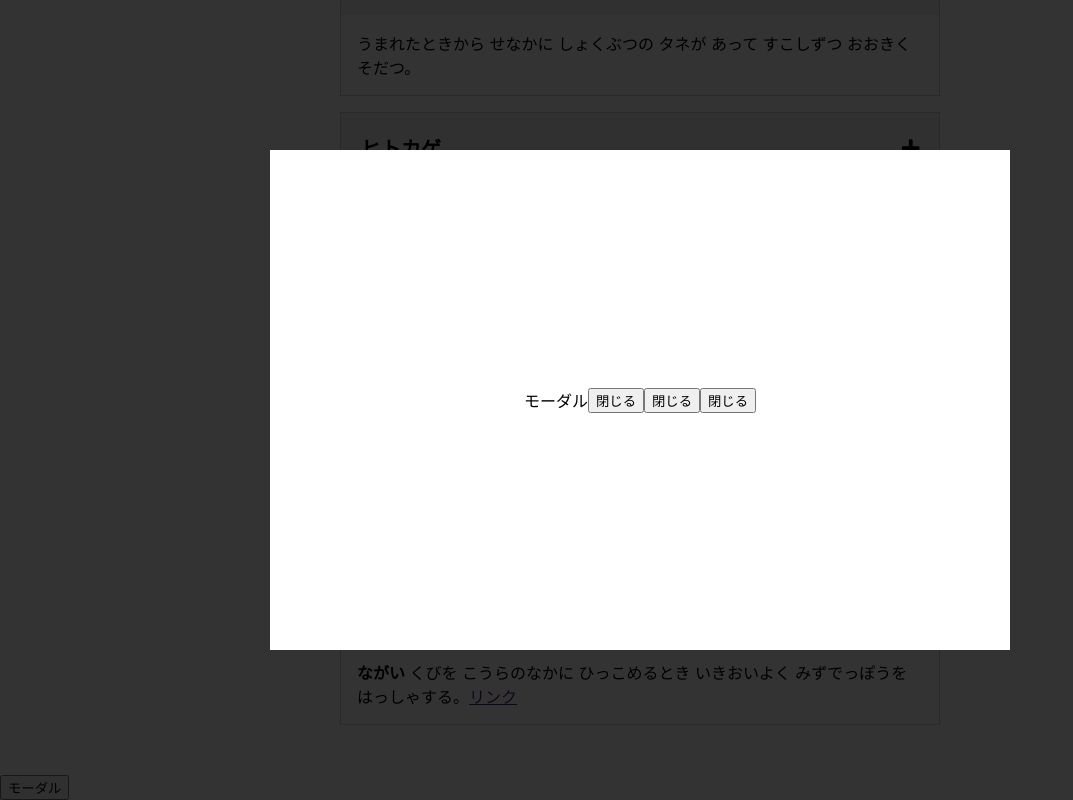
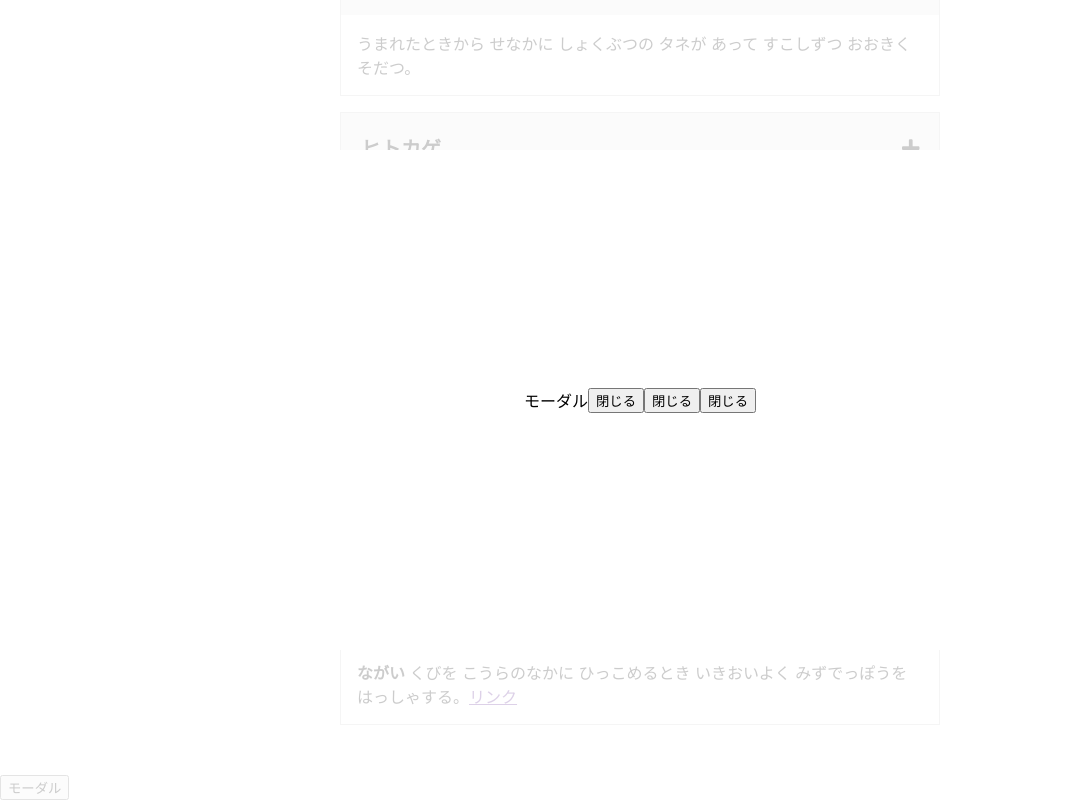
Before and after one commit to tanukichi5/react-accordion-typescript, a React (Create React App) app: page / in a window 1280 px wide. Both pictures are taken after a click on the button "モーダル". Shown: the whole page, without its empty margins (0-1073 px from the left). Built offline with nearby package versions, Linux system fonts and the light colour scheme.

Commit message:
[Add] モーダル : カスタムスタイルを適応可能

```diff
--- a/src/App.tsx
+++ b/src/App.tsx
@@ -2,6 +2,8 @@
 import React, { useState } from "react";
 import './App.css';
 import './styles/modal.css';
+
+import { css, keyframes } from '@emotion/react'
 
 import Accordion from 'components/accordion/Accordion';
 import Modal from 'components/modal/Modal';
@@ -30,10 +32,48 @@ function App() {
     console.log('閉じた')
   }
 
+  const customStyles = {
+    container: css`
+      height: 100%;
+      left: 0;
+      overflow: hidden;
+      position: fixed;
+      top: 0;
+      width: 100%;
+      z-index: 100;
+      opacity: 0;
+      visibility: hidden;
+      transition: all .6s;
+      &[aria-hidden="true"] {
+        opacity: 0;
+        visibility: hidden;
+      }
+      &[aria-hidden="false"] {
+        opacity: 1;
+        visibility: visible;
+      }
+    `,
+    overlay: css`
+      position: fixed;
+      top: 0;
+      left: 0;
+      display: flex;
+      justify-content: center;
+      align-items: center;
+      width: 100%;
+      height: 100%;
+      background: #fff;
+      opacity: 0.8;
+      z-index: 1;
+    `,
+  }
+
+
   const [hogeState, sethogeState] = useState({
     expanded: false,
     // domHide: false,
-    animationType: "animation",
+    animationType: "transition",
+    customStyles: customStyles,
   });
   function modalToggle() {
     sethogeState({
--- a/src/components/modal/Modal.tsx
+++ b/src/components/modal/Modal.tsx
@@ -5,6 +5,9 @@ import useEffectCustom from "./helpers/useEffectCustom";
 import { attachEvent } from './helpers/attachEvent'
 import { backFixed } from './helpers/backFixed'
 import { retainFocus } from './helpers/retainFocus'
+
+import { css, keyframes } from '@emotion/react'
+import * as styles from "styles/ModalStyle";
 
 export interface InjectedModalState {
   id: string;
@@ -20,7 +23,7 @@ export interface InjectedModalState {
   domHide?: boolean,
   animationType?: string,
   modalSource?: boolean,
-
+  customStyles?: any
 }
 
 
@@ -41,9 +44,24 @@ const Modal: React.FC<InjectedModalState> = (props) => {
     closedClass: "is-close",
     tabindex: -1,
     domHide: !(props.domHide === undefined) ? props.domHide : true,
-    animationType: !(props.animationType === undefined) ? props.animationType : "transition",
-    modalSource: true
+    animationType: !(props.animationType === undefined) ? props.animationType : "animation",
+    modalSource: true,
+    customStyles: !(props.customStyles === undefined) ? props.customStyles : {},
   });
+
+  //モーダル枠のスタイル設定
+  const modalStyle_container = !(modalState.customStyles.container === undefined)
+  ? modalState.customStyles.container
+  : styles.modal
+
+  //モーダルオーバーレイのスタイル設定
+  const modalStyle_overlay = !(modalState.customStyles.overlay === undefined)
+  ? modalState.customStyles.overlay
+  : styles.modal_overlay
+
+  // const modalStyle_overlay = css`
+  //   ${!(modalState.customStyles.overlay === undefined) ? modalState.customStyles.overlay : modal_overlay}
+  //   `
 
   //propsが変更された場合
   useEffectCustom(() => {
@@ -204,11 +222,11 @@ const Modal: React.FC<InjectedModalState> = (props) => {
 
   return (
     <ModalPortal>
-      <div id={modalState.id} className={`modal`} tabIndex={modalState.tabindex} aria-hidden={modalState['aria-hidden']} ref={modalElement}>
+      <div id={modalState.id} css={modalStyle_container} className={`modal`} tabIndex={modalState.tabindex} aria-hidden={modalState['aria-hidden']} ref={modalElement}>
         <div className="modal-content">
           {props.children}
         </div>
-        <div className="modal-overlay"></div>
+        <div className="modal-overlay" css={modalStyle_overlay}></div>
       </div>
     </ModalPortal>
   );
--- /dev/null
+++ b/src/styles/ModalStyle.tsx
@@ -0,0 +1,77 @@
+import { css, keyframes } from '@emotion/react'
+
+const modalOpened = keyframes`
+  0% {
+      opacity: 0;
+      visibility: visible;
+  }
+  100% {
+      opacity: 1;
+      visibility: visible;
+  }
+`
+
+const modalClosed = keyframes`
+  0% {
+      opacity: 1;
+      visibility: visible;
+  }
+  100% {
+      opacity: 0;
+      visibility: hidden;
+  }
+`
+
+//アコーディオン全体（wrapper）
+export const modal = css`
+  height: 100%;
+  left: 0;
+  overflow: hidden;
+  position: fixed;
+  top: 0;
+  width: 100%;
+  z-index: 100;
+  opacity: 0;
+  visibility: hidden;
+  transition: all .6s;
+  &[aria-hidden="true"] {
+    animation-name: ${modalClosed};
+    animation-duration: .6s;
+    animation-timing-function: ease;
+    animation-delay: 0s;
+    animation-iteration-count: 1;
+    animation-fill-mode: forwards;
+
+    /* opacity: 0;
+    visibility: hidden; */
+
+  }
+  &[aria-hidden="false"] {
+    animation-name: ${modalOpened};
+    animation-duration: .6s;
+    animation-timing-function: ease;
+    animation-delay: 0s;
+    animation-iteration-count: 1;
+    animation-fill-mode: forwards;
+
+    /* opacity: 1;
+    visibility: visible; */
+
+  }
+`;
+
+
+
+export const modal_overlay = css`
+  position: fixed;
+  top: 0;
+  left: 0;
+  display: flex;
+  justify-content: center;
+  align-items: center;
+  width: 100%;
+  height: 100%;
+  background: #000;
+  opacity: 0.8;
+  z-index: 1;
+`;
--- a/src/styles/modal.css
+++ b/src/styles/modal.css
@@ -19,7 +19,7 @@
   }
 }
 
-.modal {
+/* .modal {
   height: 100%;
   left: 0;
   overflow: hidden;
@@ -30,8 +30,8 @@
   opacity: 0;
   visibility: hidden;
   transition: all .6s;
-}
-.modal[aria-hidden="true"] {
+} */
+/* .modal[aria-hidden="true"] {
   animation-name: modal-closed;
   animation-duration: .6s;
   animation-timing-function: ease;
@@ -39,8 +39,8 @@
   animation-iteration-count: 1;
   animation-fill-mode: forwards;
 
-  /* opacity: 0;
-  visibility: hidden; */
+  opacity: 0;
+  visibility: hidden;
 
 }
 .modal[aria-hidden="false"] {
@@ -51,12 +51,12 @@
   animation-iteration-count: 1;
   animation-fill-mode: forwards;
 
-  /* opacity: 1;
-  visibility: visible; */
+  opacity: 1;
+  visibility: visible;
 
-}
+} */
 
-.modal-overlay {
+/* .modal-overlay {
   position: fixed;
   top: 0;
   left: 0;
@@ -68,7 +68,7 @@
   background: #000;
   opacity: 0.8;
   z-index: 1;
-}
+} */
 
 .modal-content {
 }
```
